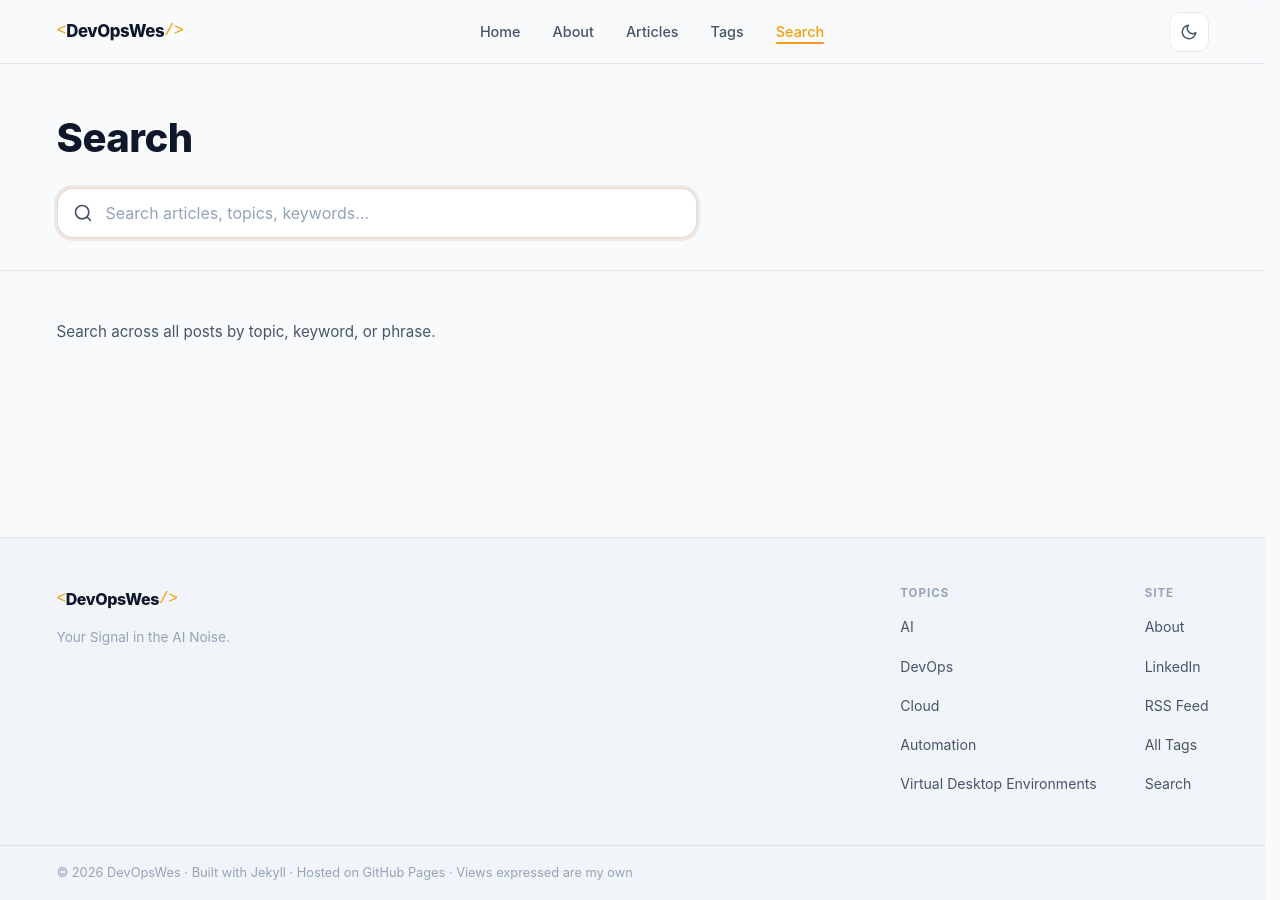
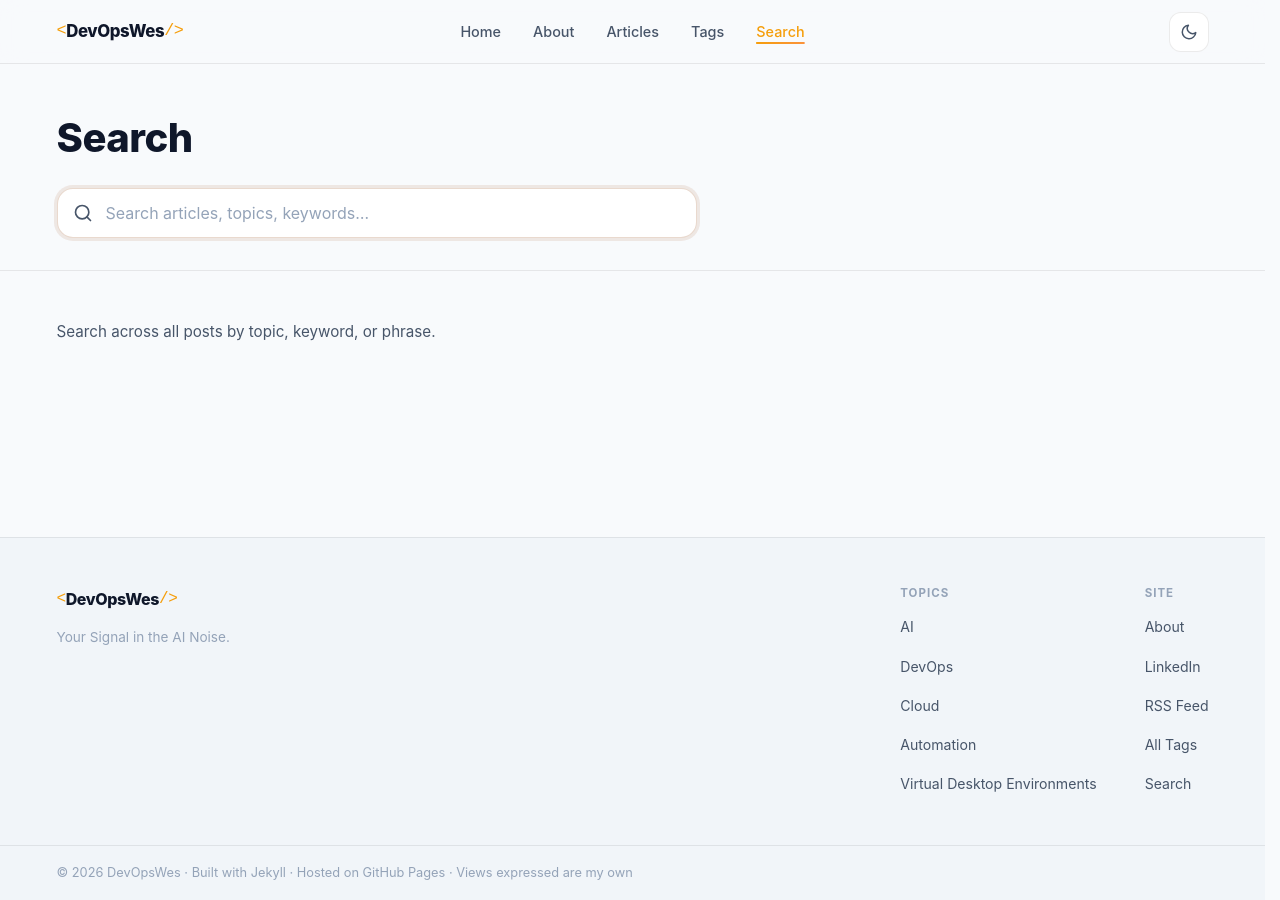
Before and after one commit to DevOpsWes/devopswes.github.io, a Jekyll site: the page built from search.html, in a window 1280 px wide. Built offline with Jekyll 4.4.1, drawn with Linux system fonts in a browser that asks for light colours.

Commit message:
fix: absolutely center nav-links so logo/button widths never affect position
Previously nav-links were a flex item between logo and nav-actions, so any
width difference in those siblings shifted the links. Now nav-links uses
position:absolute + left:50% + translateX(-50%) to always be centered
in the container regardless of what is on either side. Reverts the
visibility:hidden workaround — no longer needed.

Co-authored-by: Copilot <223556219+Copilot@users.noreply.github.com>

```diff
--- a/_includes/header.html
+++ b/_includes/header.html
@@ -13,7 +13,8 @@
     </ul>
 
     <div class="nav-actions">
-      <button class="theme-toggle{% unless page.url == '/' %} rb-anim-toggle--hidden{% endunless %}" id="rb-anim-toggle" data-paused="false" aria-label="Pause animation" title="Pause animation">
+      {% if page.url == '/' %}
+      <button class="theme-toggle" id="rb-anim-toggle" data-paused="false" aria-label="Pause animation" title="Pause animation">
         <svg class="icon rb-icon-pause" xmlns="http://www.w3.org/2000/svg" viewBox="0 0 24 24" fill="none" stroke="currentColor" stroke-width="2.5" stroke-linecap="round" aria-hidden="true">
           <rect x="6" y="4" width="4" height="16" rx="1"/><rect x="14" y="4" width="4" height="16" rx="1"/>
         </svg>
@@ -21,6 +22,7 @@
           <polygon points="5,3 19,12 5,21"/>
         </svg>
       </button>
+      {% endif %}
 
       <button class="theme-toggle"id="theme-toggle" aria-label="Toggle light/dark theme" title="Toggle theme">
         <svg class="icon icon-sun" xmlns="http://www.w3.org/2000/svg" viewBox="0 0 24 24" fill="none" stroke="currentColor" stroke-width="2" stroke-linecap="round" stroke-linejoin="round" aria-hidden="true">
--- a/_sass/_header.scss
+++ b/_sass/_header.scss
@@ -31,6 +31,7 @@
   align-items: center;
   justify-content: space-between;
   gap: $sp-6;
+  position: relative; // anchor for absolutely-centered nav-links
 
   @media (max-width: 640px) { padding: 0 $sp-4; }
 }
@@ -60,11 +61,15 @@
 }
 .logo-name { color: var(--text); }
 
-// Desktop nav links
+// Desktop nav links — absolutely centered so logo/button widths don't affect position
 .nav-links {
+  position: absolute;
+  left: 50%;
+  transform: translateX(-50%);
   display: flex;
   align-items: center;
   gap: $sp-8;
+  pointer-events: auto;
 
   @media (max-width: 768px) { display: none; }
 }
--- a/assets/css/rb-doghero.css
+++ b/assets/css/rb-doghero.css
@@ -65,13 +65,6 @@
   #rb-anim-toggle { display: none; }
 }
 
-/* Hidden on non-home pages — visibility:hidden preserves the space so nav-links
-   stay centered consistently across all pages */
-.rb-anim-toggle--hidden {
-  visibility: hidden;
-  pointer-events: none;
-}
-
 /* ── Hide entire stage on very narrow viewports ──────────────────────────────── */
 @media (max-width: 640px) {
   .rb-doghero-stage {
```
